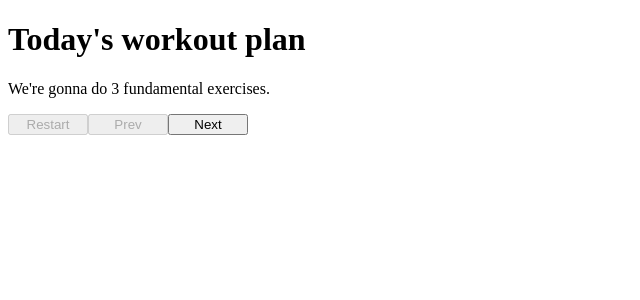
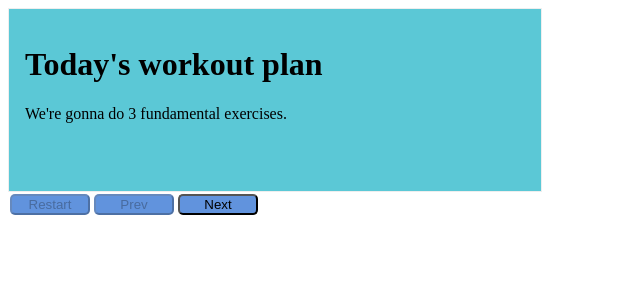
Before and after one commit to soumenbar/ReactJS-What-is-virtual-dom-Introducing-JSX-Building-a-First-Custom-Functiona---k01vgsw7h6fw, a React app: page / in a window 1280 px wide. Shown: the top 300 px of the page, without its empty margins (0-640 px from the left). Built offline with nearby package versions, Linux system fonts and the light colour scheme.

Commit message:
update seventh react project

```diff
--- a/package.json
+++ b/package.json
@@ -3,6 +3,7 @@
   "version": "1.0.0",
   "description": "",
   "main": "index.js",
+  "homepage": "https://{username}.github.io",
   "scripts": {
     "test": "jest",
     "start": "webpack-dev-server --mode development --watch --open --hot",
@@ -13,6 +14,7 @@
   "license": "ISC",
   "dependencies": {
     "css-loader": "^4.3.0",
+    "gh-pages": "^4.0.0",
     "jest-junit": "^11.1.0",
     "react": "^16.13.1",
     "react-dom": "^16.13.1",
--- a/src/components/Show.js
+++ b/src/components/Show.js
@@ -55,13 +55,15 @@ export default function Show(props){
 
     return(
     <>
-       <div>
+       <div id="slide">
             <h1 data-testid="title">{props.data[count].title}</h1>
              <p data-testid="text">{props.data[count].text}</p>
        </div>
+       <div>
         <button data-testid="button-restart" disabled={resetflg} onClick={restart}>Restart</button>
         <button data-testid="button-prev" disabled={prevflg}  onClick={previous}>Prev</button>
         <button data-testid="button-next" disabled={nextflg} onClick={next}>Next</button>
+        </div>
     </>
     );
 }
--- a/src/styles/App.css
+++ b/src/styles/App.css
@@ -15,9 +15,16 @@
 #slide {
   border: 1px solid #eee;
   padding: 1rem;
-  min-height: 300px;
+  display: inline-block;
+  min-height: 150px;
+  min-width: 500px;
+  background-color: #5bc8d6;
 }
 
 button {
   min-width: 80px;
+  background-color: rgb(97, 147, 221);
+  border-radius: 5px;
+  margin: 2px;
+  border:1px solid black(150, 85, 24);
 }
```
Also changed, not shown: 1 other file (tests, documents, lock files or other folders).
